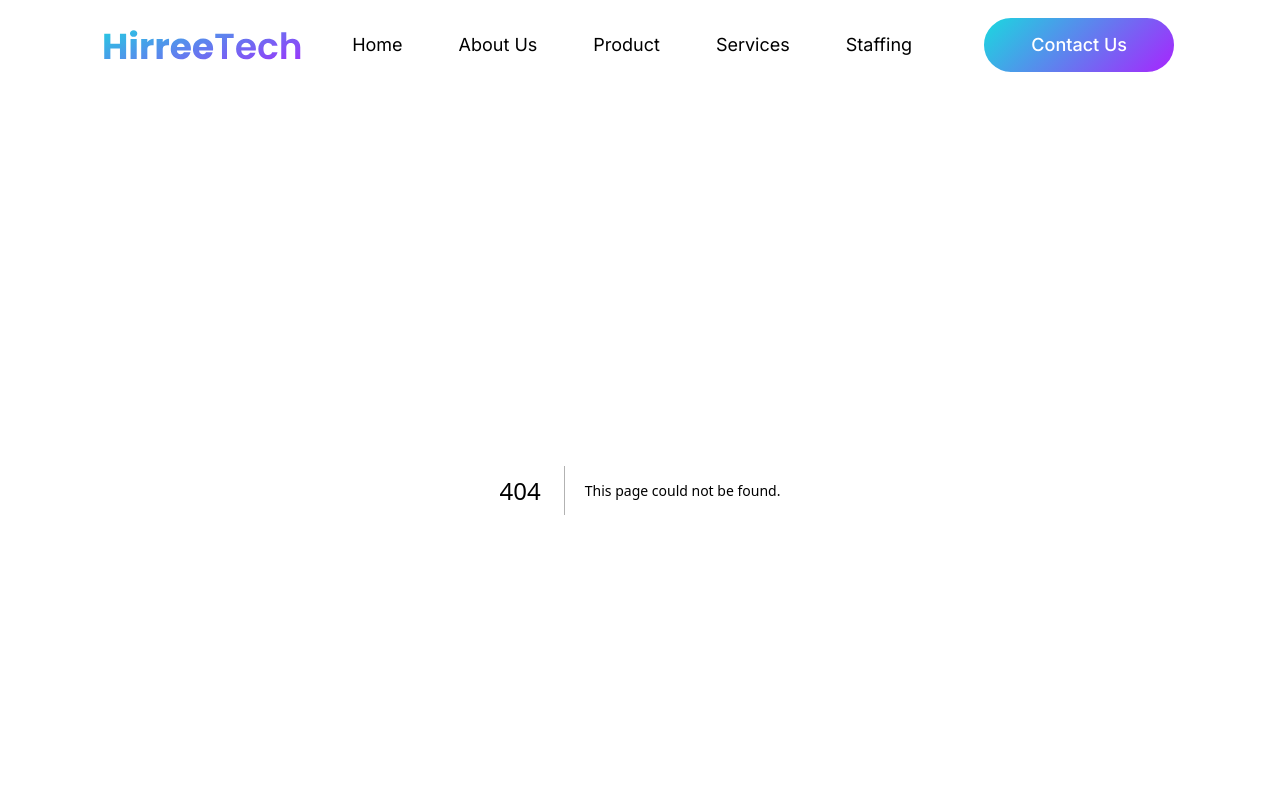
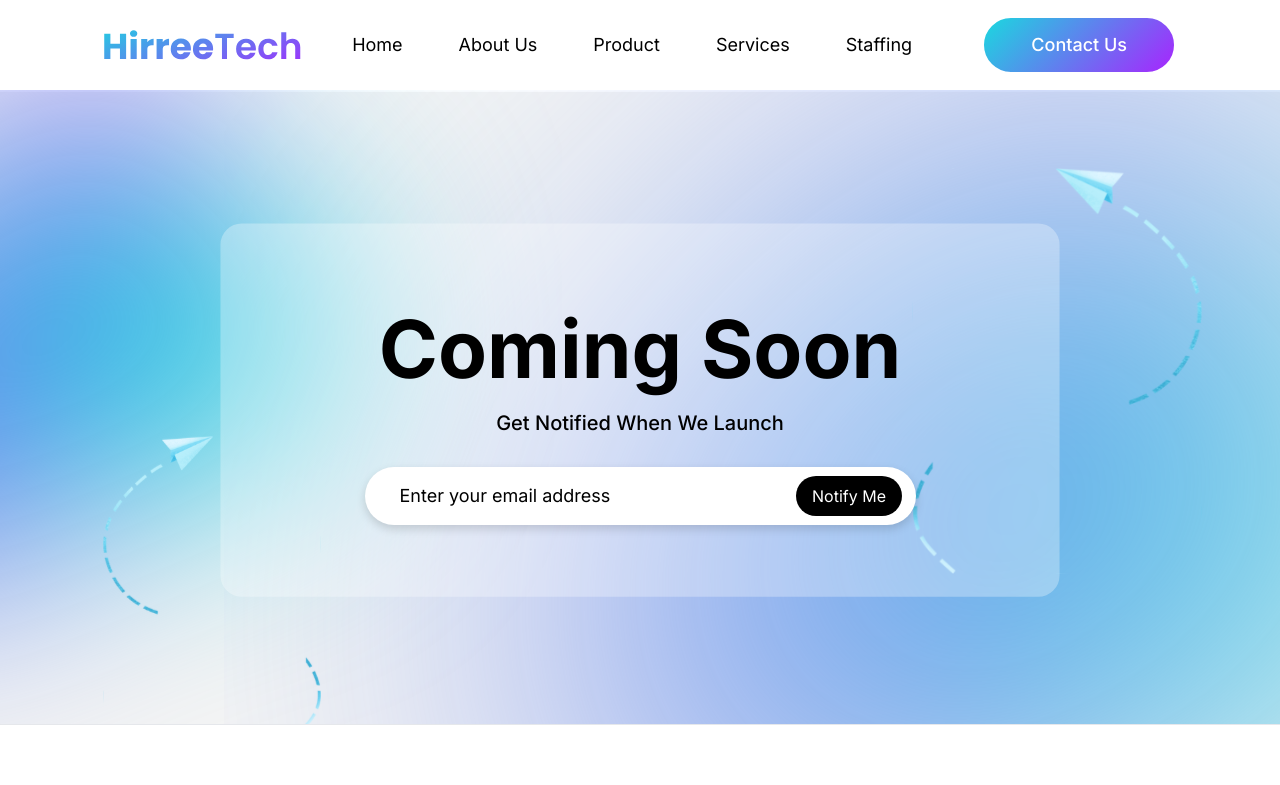
Before and after one commit to Nish7156/hire-web, a Next.js app: page /product in a window 1280 px wide. Before the commit this address had no page. Shown: the top 785 px of the page. Built offline with nearby package versions, Linux system fonts and the light colour scheme.

Commit message:
comming soon

```diff
--- a/src/app/globals.scss
+++ b/src/app/globals.scss
@@ -74,8 +74,8 @@
 .normal-text {
   @apply text-lg font-normal text-textLight-100;
 }
-.md-text{
-  @apply md:text-[48px]  font-semibold md:leading-[65px] text-3xl
+.md-text {
+  @apply md:text-[48px]  font-semibold md:leading-[65px] text-3xl;
 }
 
 .gradient-text {
@@ -91,13 +91,32 @@
   -webkit-text-fill-color: transparent;
 }
 
-.leader-card-gradiant{
+.leader-card-gradiant {
   background: linear-gradient(135deg, #c0ebf3, #e4cff3);
 }
 
-.card-shadow{
+.card-shadow {
   background: #ffffff;
   border: 1px solid #0f172a;
   border-radius: 20px;
   box-shadow: 8px 8px 0 0 #0f172a;
 }
+
+.customInput {
+  box-shadow: 0 4px 10px 0 rgba(0, 0, 0, 0.15);
+  background-color: white;
+  border-radius: 36px;
+  max-width: 551px;
+  width: 100%;
+  height: 58px;
+  padding-left: 35px;
+}
+.customInput::placeholder {
+  color: black;
+  opacity: 1; /* Firefox */
+  font-size: 18px;
+  font-weight: 400;
+}
+.dark-btn {
+  border-radius: 36px;
+}
--- /dev/null
+++ b/src/app/product/page.tsx
@@ -0,0 +1,12 @@
+import CommingSoon from "@/components/pages/Product/CommingSoon";
+import React from "react";
+
+function page() {
+  return (
+    <div>
+      <CommingSoon />
+    </div>
+  );
+}
+
+export default page;
--- /dev/null
+++ b/src/components/pages/Product/CommingSoon.tsx
@@ -0,0 +1,37 @@
+import React from "react";
+
+function CommingSoon() {
+  return (
+    <div className=" relative">
+      <img src="/bg/comming-soon.svg" alt="" />
+      <div className="max-w-[944px] mx-auto w-full absolute top-1/2 left-1/2 transform -translate-x-1/2 -translate-y-1/2">
+        <div className=" flex justify-center">
+          <h1 className=" text-[80px] leading-[120px] font-bold">
+            Coming Soon
+          </h1>
+        </div>
+        <p className=" text-xl font-medium text-center mb-[30px]">
+          Get Notified When We Launch
+        </p>
+        <div className="relative">
+          <div className="flex justify-center ">
+            <input
+              type="text"
+              placeholder="Enter your email address"
+              className="customInput relative"
+              name=""
+              id=""
+            />
+            <div className=" absolute right-[210px] top-[9px]">
+              <button className="py-2 px-4 bg-black text-white dark-btn">
+              Notify Me
+              </button>
+            </div>
+          </div>
+        </div>
+      </div>
+    </div>
+  );
+}
+
+export default CommingSoon;
```
Also changed, not shown: public/bg/comming-soon.svg (added).
